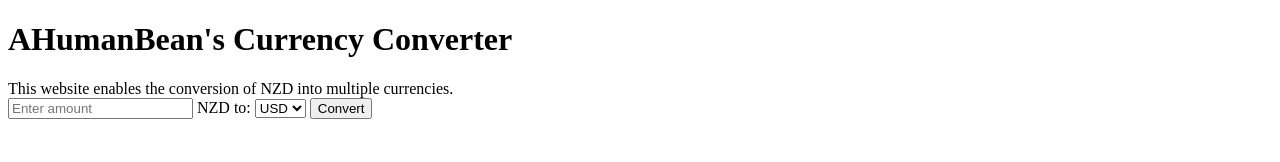
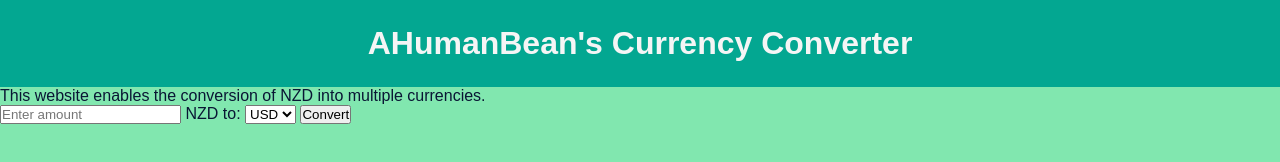
Before and after one commit to AHumanBeanCode/CCWeb, a plain HTML site: page index.html in a window 1280 px wide. Drawn offline with Linux system fonts and the light colour scheme.

Commit message:
improved

```diff
--- a/index.html
+++ b/index.html
@@ -5,14 +5,19 @@
 <title>AHumanBean's Currency Converter</title>
 
 <head>
+    <link rel="stylesheet" href="styles.css">
+</head>
+
+<div class="top-section">
     <h1>AHumanBean's Currency Converter</h1>
-</head>
+</div>
+
 
 <body>
     <p1>This website enables the conversion of NZD into multiple currencies.</p1>
     <br>
     <input type="number" id="amount" placeholder="Enter amount" />
-    <p1> NZD to: </p1>
+    <p2> NZD to: </p1>
     <select id = "resultCurrency">
         <option value="USD">USD</option>
         <option value="GBP">GBP</option>
--- /dev/null
+++ b/styles.css
@@ -0,0 +1,24 @@
+*{
+    margin: 0;
+    padding: 0;
+    box-sizing: border-box;
+}
+
+.top-section {
+    background-color: #03A791;
+    padding: 25px;
+    text-align: center;
+    font-family: Arial, Helvetica, sans-serif;
+    color: whitesmoke;
+  }
+
+body {
+    font-family: Arial, Helvetica, sans-serif;
+    background-color: #81E7AF;
+  }
+  p1 {
+    color: #091634;
+  }
+  p2 {
+    color: #091634;
+  }
```
